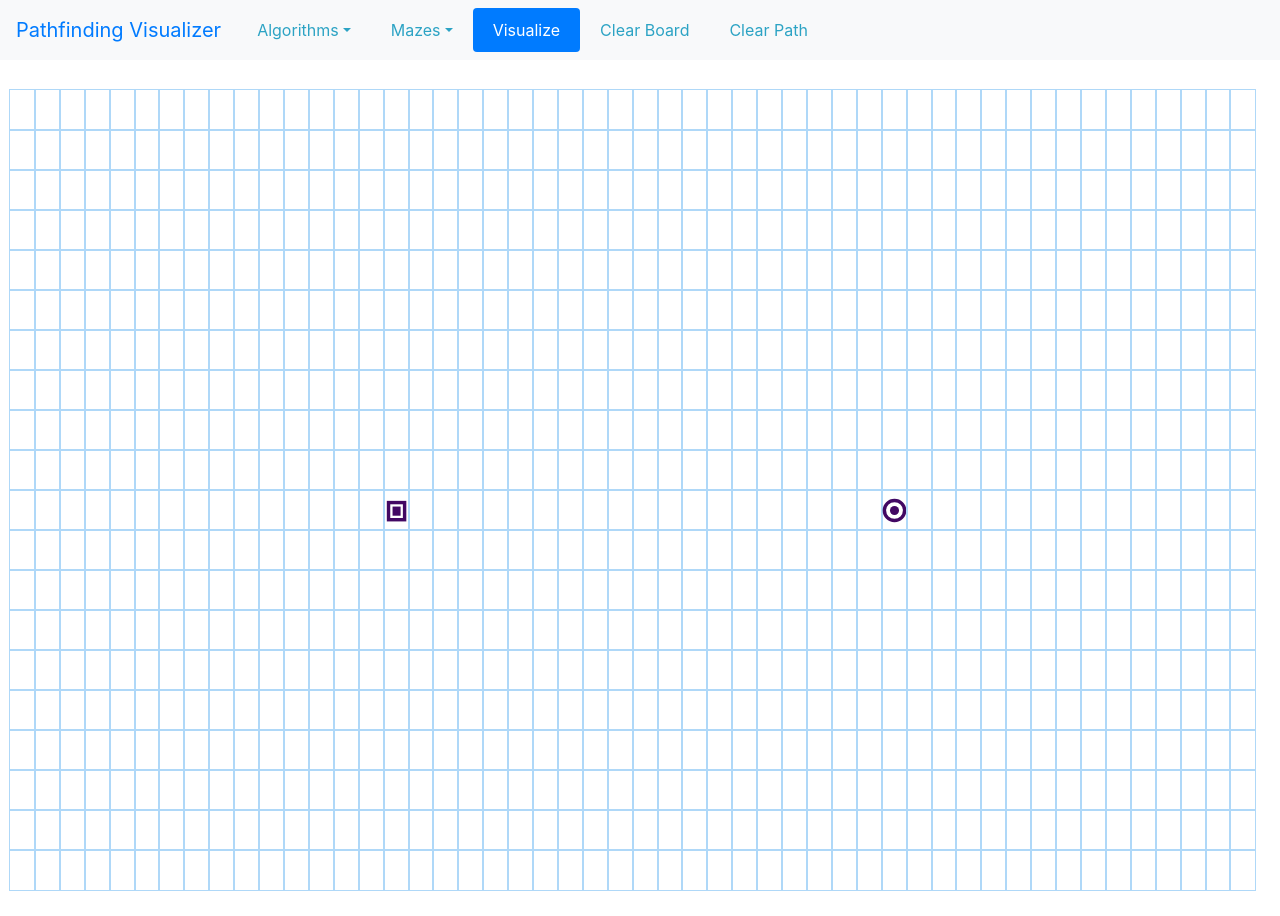
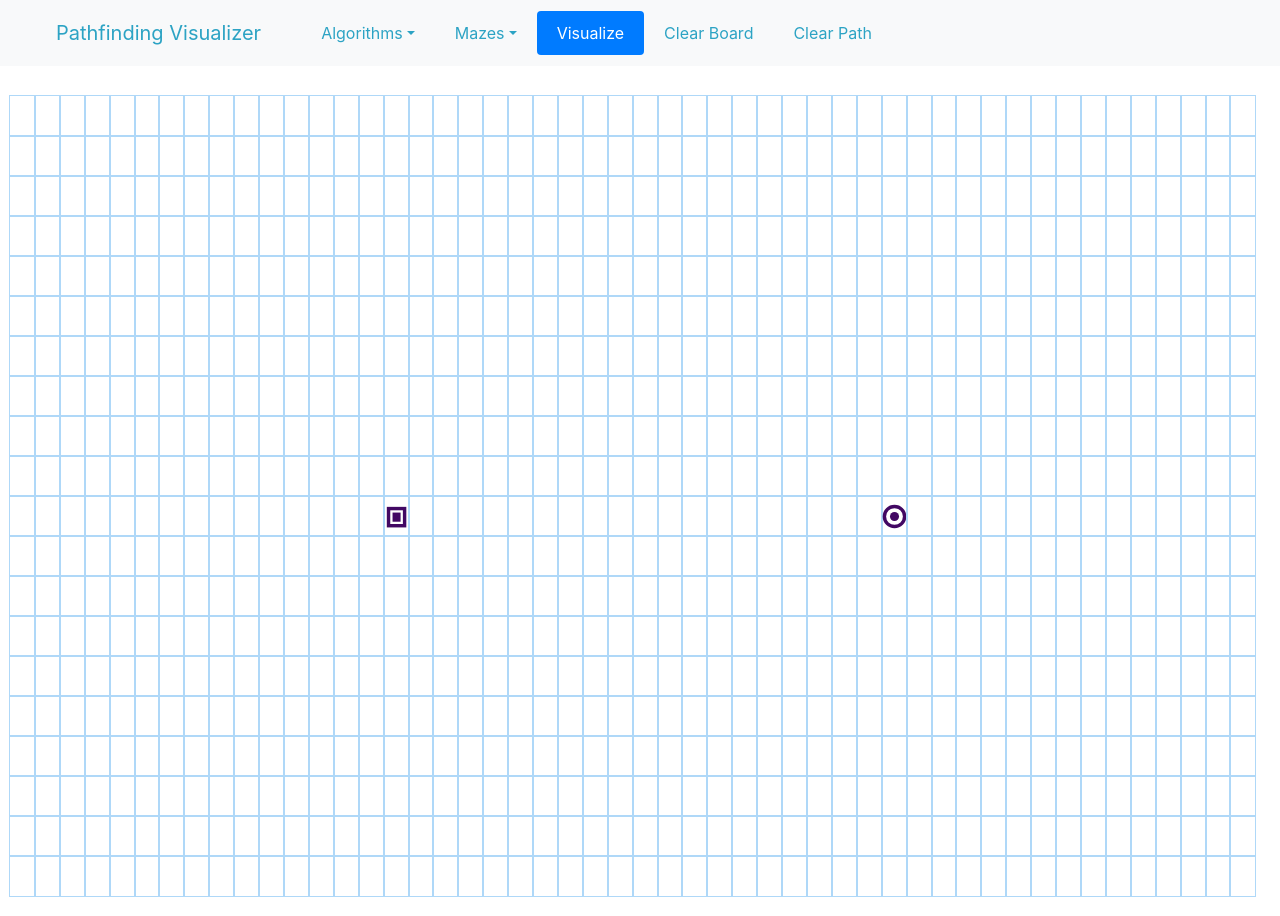
Before and after one commit to ala-bouzeghaia/pathfinding-visualizer, a React (Create React App) app: page / in a window 1280 px wide. Built offline with nearby package versions, Linux system fonts and the light colour scheme.

Commit message:
Changed style of navbar buttons

```diff
--- a/src/components/navbar.js
+++ b/src/components/navbar.js
@@ -1,5 +1,4 @@
 import React from "react";
-import { Link } from "react-router-dom";
 import { useDispatch, useSelector } from "react-redux";
 import { dijkstraAlgo, a_starAlgo } from "../actions/algorithms";
 import { clearBoard } from "../actions/clearboard";
@@ -13,8 +12,12 @@ const Navbar = () => {
 
   return (
     <nav className="navbar navbar-expand-lg bg-light">
-      <div className="navbar-brand">
-        <Link to="/">Pathfinding Visualizer </Link>
+      <div
+        className="navbar-brand link-button" /* style={{ textDecoration: "none" }} */
+      >
+        <a href="/" className="link-button">
+          Pathfinding Visualizer{" "}
+        </a>
       </div>
       {/* <button
         className="navbar-toggler"
```
